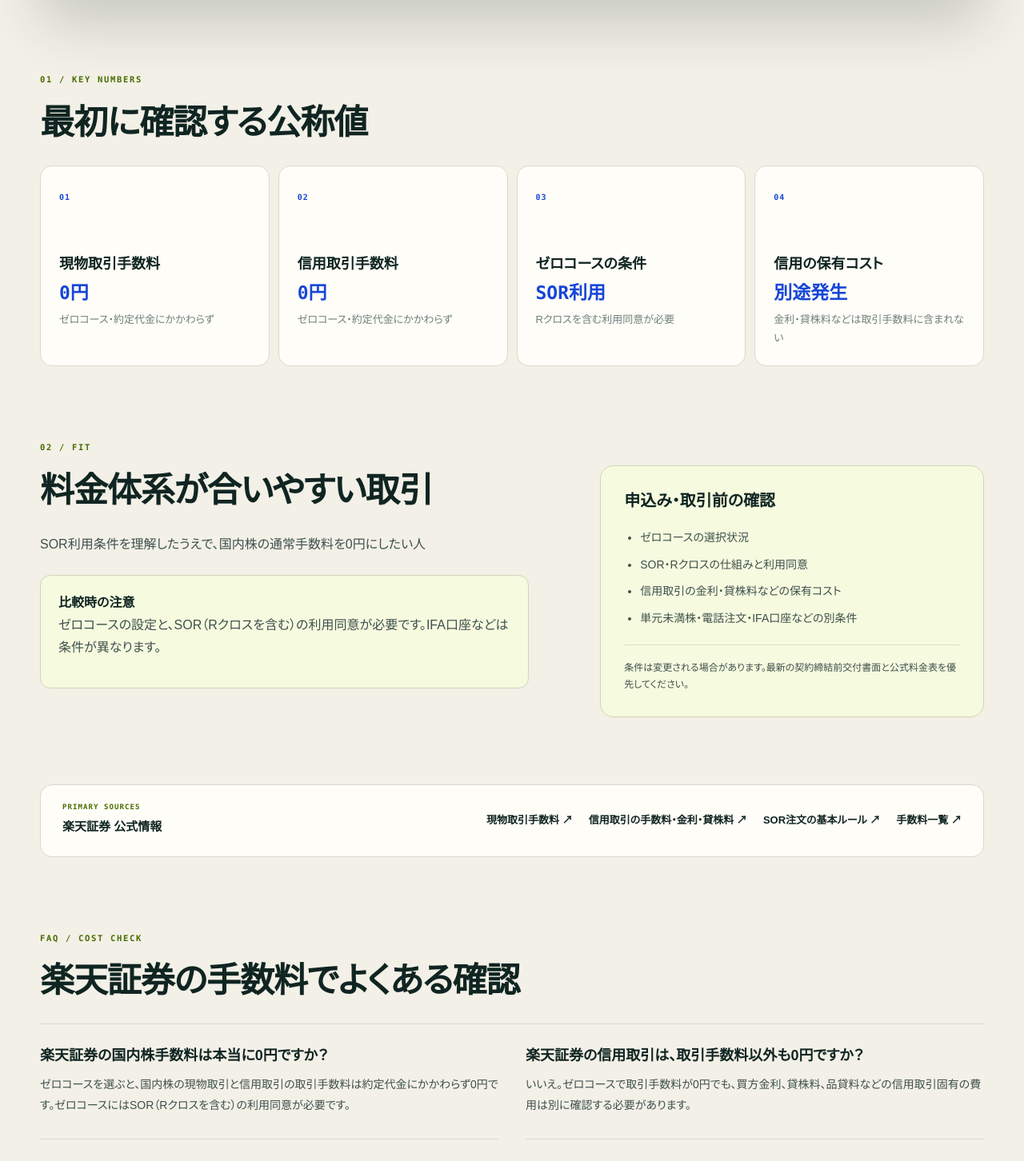
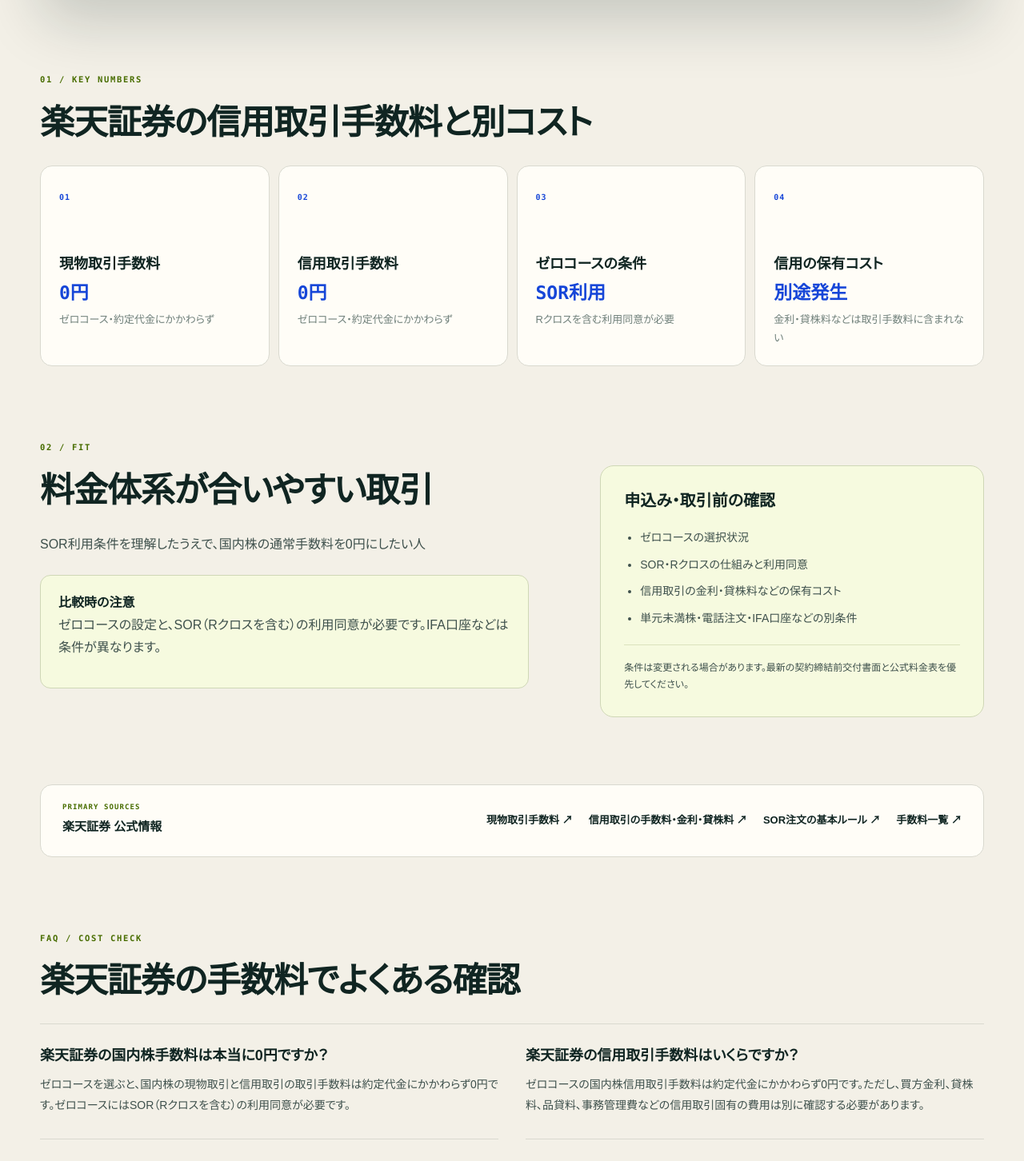
Before and after one commit to mrok18/hanbaijo, a Next.js app: page /stocks/rakuten in a window 1280 px wide. Shown: the part 749-2201 px from the top of the page at 80% size. Built offline with nearby package versions, Linux system fonts and the light colour scheme.

Commit message:
seo: answer Rakuten margin fee intent

```diff
--- a/app/stocks/rakuten/page.tsx
+++ b/app/stocks/rakuten/page.tsx
@@ -8,7 +8,11 @@ export const metadata = {
 };
 
 export default function Page() {
-  return <StockProviderFactSheet provider={STOCK_PROVIDERS.rakuten} heading="楽天証券の株取引手数料と日本株コスト" relatedArticles={[
+  return <StockProviderFactSheet
+    provider={STOCK_PROVIDERS.rakuten}
+    heading="楽天証券の株取引手数料と日本株コスト"
+    keyNumbersHeading="楽天証券の信用取引手数料と別コスト"
+    relatedArticles={[
     {
       href: '/articles/rakuten-securities-domestic-stock-fees',
       title: '手数料コースと約定後の実額を確認',
--- a/components/StockProviderFactSheet.tsx
+++ b/components/StockProviderFactSheet.tsx
@@ -16,9 +16,10 @@ type StockProviderFactSheetProps = {
   relatedArticles?: RelatedResource[];
   affiliateOffer?: AffiliateOffer;
   heading?: string;
+  keyNumbersHeading?: string;
 };
 
-export default function StockProviderFactSheet({ provider, relatedArticles = [], affiliateOffer, heading }: StockProviderFactSheetProps) {
+export default function StockProviderFactSheet({ provider, relatedArticles = [], affiliateOffer, heading, keyNumbersHeading }: StockProviderFactSheetProps) {
   const pageHeading = heading ?? `${provider.name}の国内株手数料と取引コスト`;
   const articleJsonLd = {
     '@context': 'https://schema.org',
@@ -76,7 +77,7 @@ export default function StockProviderFactSheet({ provider, relatedArticles = [],
 
       <section className="provider-section">
         <p className="section-index">01 / KEY NUMBERS</p>
-        <h2>最初に確認する公称値</h2>
+        <h2>{keyNumbersHeading ?? '最初に確認する公称値'}</h2>
         <div className="provider-fact-grid">
           {provider.facts.map((fact, index) => (
             <article key={fact.label}><b>{String(index + 1).padStart(2, '0')}</b><h3>{fact.label}</h3><strong className="provider-fact-value">{fact.value}</strong><p>{fact.note}</p></article>
--- a/lib/stock-providers.ts
+++ b/lib/stock-providers.ts
@@ -69,8 +69,8 @@ export const STOCK_PROVIDERS: Record<string, StockProvider> = {
         answer: 'ゼロコースを選ぶと、国内株の現物取引と信用取引の取引手数料は約定代金にかかわらず0円です。ゼロコースにはSOR（Rクロスを含む）の利用同意が必要です。',
       },
       {
-        question: '楽天証券の信用取引は、取引手数料以外も0円ですか？',
-        answer: 'いいえ。ゼロコースで取引手数料が0円でも、買方金利、貸株料、品貸料などの信用取引固有の費用は別に確認する必要があります。',
+        question: '楽天証券の信用取引手数料はいくらですか？',
+        answer: 'ゼロコースの国内株信用取引手数料は約定代金にかかわらず0円です。ただし、買方金利、貸株料、品貸料、事務管理費などの信用取引固有の費用は別に確認する必要があります。',
       },
       {
         question: 'ゼロコースではSORとRクロスを使う必要がありますか？',
```
